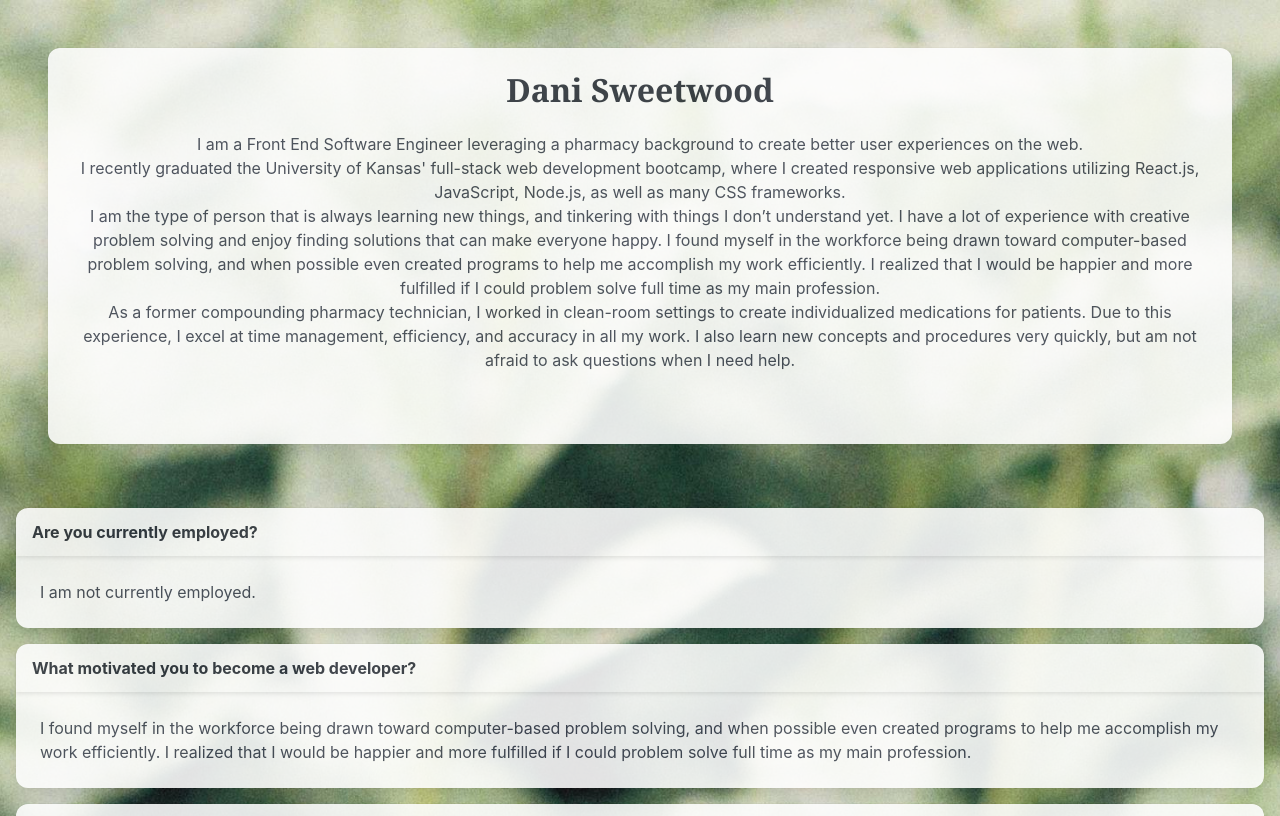
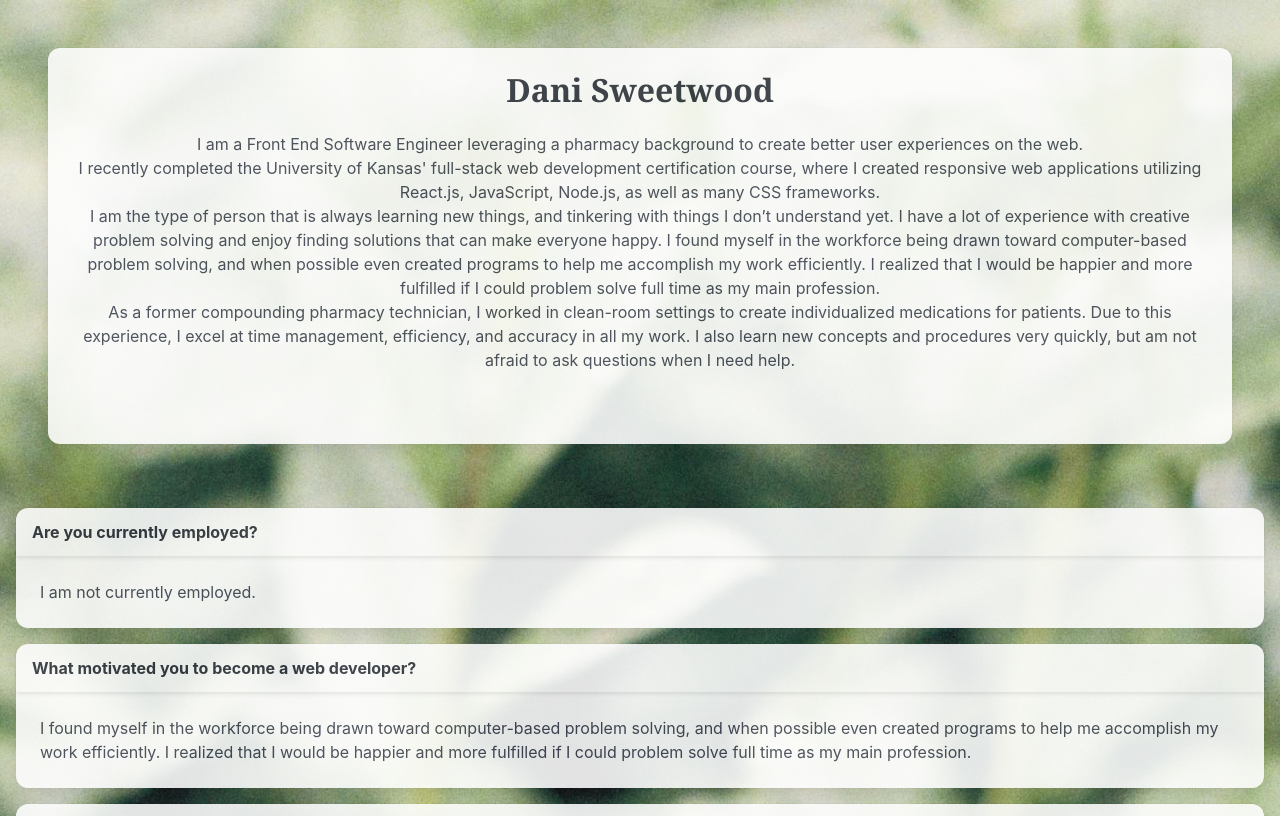
Before and after one commit to DaniSweets/SelfSite, a React (Vite) app: page /answers in a window 1280 px wide. Shown: the top 816 px of the page. Built offline with nearby package versions, Linux system fonts and the light colour scheme.

Commit message:
updated aboutme wording

```diff
--- a/src/components/AboutMe.jsx
+++ b/src/components/AboutMe.jsx
@@ -3,7 +3,7 @@ export default function AboutMe() {
     return (
         <div className="mb-6">
             <p>I am a Front End Software Engineer leveraging a pharmacy background to create better user experiences on the web.</p>
-            <p>I recently graduated the University of Kansas' full-stack web development bootcamp, where I created responsive web applications utilizing React.js, JavaScript, Node.js, as well as many CSS frameworks.</p>
+            <p>I recently completed the University of Kansas' full-stack web development certification course, where I created responsive web applications utilizing React.js, JavaScript, Node.js, as well as many CSS frameworks.</p>
             <p>I am the type of person that is always learning new things, and tinkering with things I don’t understand yet. I have a lot of experience with creative problem solving and enjoy finding solutions that can make everyone happy.
             I found myself in the workforce being drawn toward computer-based problem solving, and when possible even created programs to help me accomplish my work efficiently. I realized that I would be happier and more fulfilled if I could problem solve full time as my main profession.</p>
             <p>As a former compounding pharmacy technician, I worked in clean-room settings to create individualized medications for patients. Due to this experience, I excel at time management, efficiency, and accuracy in all my work. I also learn new concepts and procedures very quickly, but am not afraid to ask questions when I need help.</p>
--- a/src/components/AboutMeMobile.jsx
+++ b/src/components/AboutMeMobile.jsx
@@ -1,7 +1,7 @@
 export default function AboutMeMobile() {
     return (
         <div className="mb-4">
-            <p>I am a Front End Software Engineer with a background in healthcare. I recently graduated the University of Kansas' full-stack web development bootcamp, where I created responsive web applications utilizing React.js, JavaScript, Node.js, as well as many CSS frameworks. Due to my experience in the healthcare field, I excel at time management, efficiency, and accuracy in all my work.</p>
+            <p>I am a Front End Software Engineer with a background in healthcare. I recently completed the University of Kansas' full-stack web development certification course, where I created responsive web applications utilizing React.js, JavaScript, Node.js, as well as many CSS frameworks. Due to my experience in the healthcare field, I excel at time management, efficiency, and accuracy in all my work.</p>
         </div>
     )
 }
```
